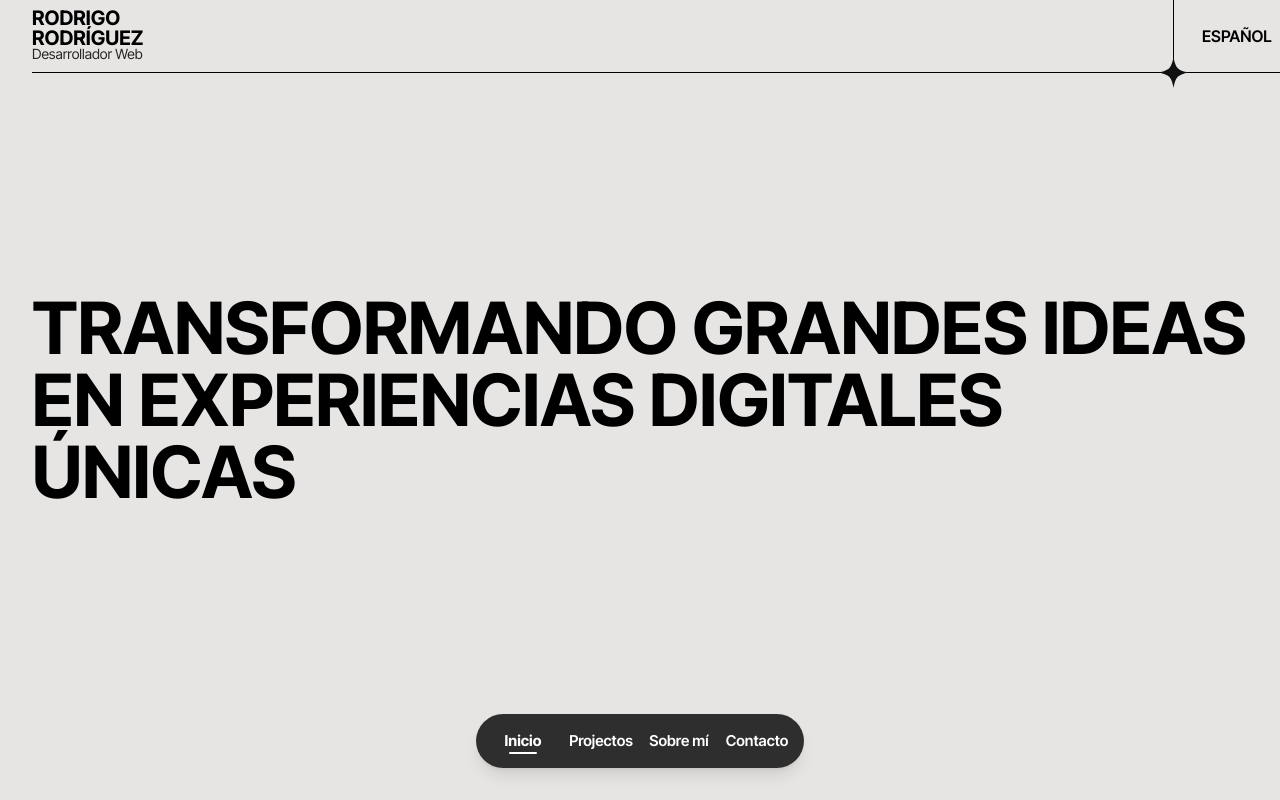
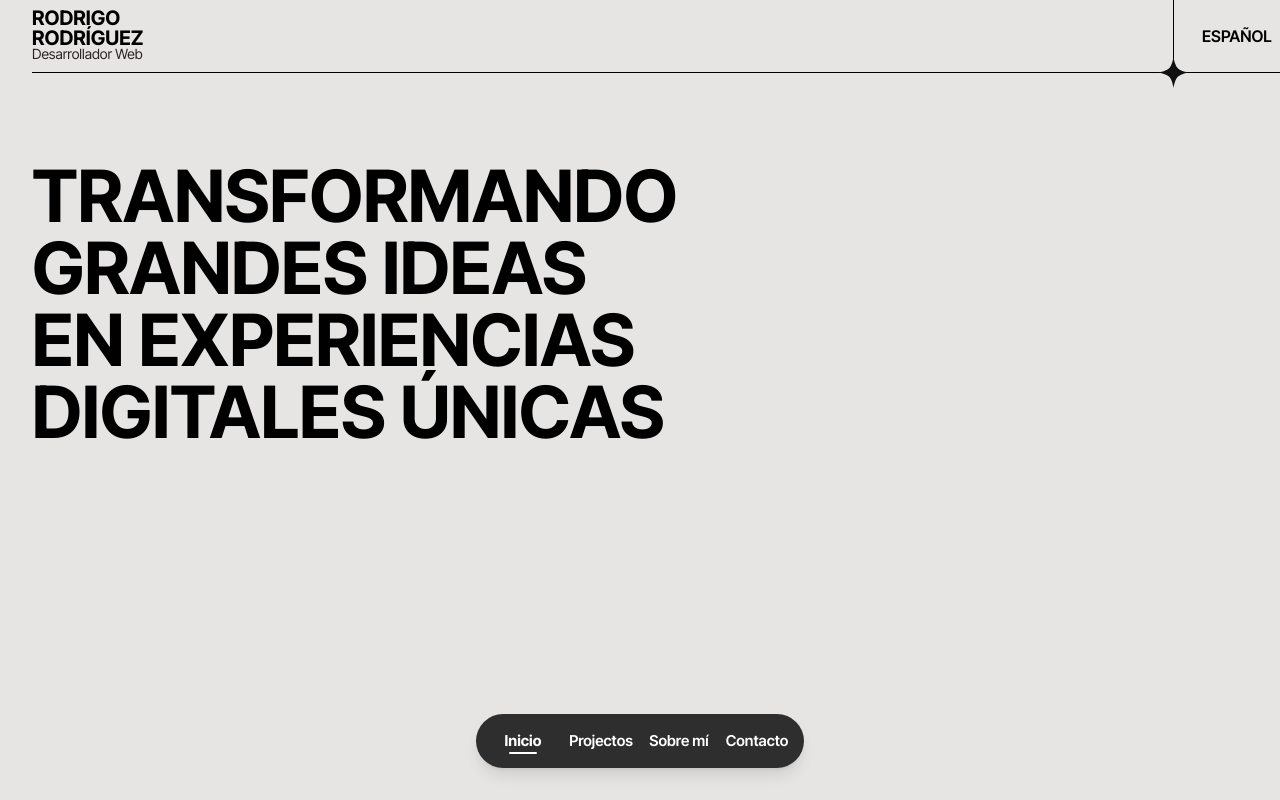
Before and after one commit to RdrBux/portfolio, a React (Create React App) app: page / in a window 1280 px wide. Built offline with nearby package versions, Linux system fonts and the light colour scheme; a web font is replaced by a local one.

Commit message:
Change main color

```diff
--- a/src/components/TransitionElement.jsx
+++ b/src/components/TransitionElement.jsx
@@ -15,7 +15,7 @@ export default function TransitionElement(props) {
           transformOrigin: 'bottom',
           transition: { ease: 'easeIn', duration: 0.5 },
         }}
-        className="fixed top-0 z-40 flex h-screen w-screen origin-top flex-col items-center justify-center overflow-hidden bg-purple-300 text-7xl text-stone-300"
+        className="fixed top-0 z-40 flex h-screen w-screen origin-top flex-col items-center justify-center overflow-hidden bg-emerald-900 text-7xl text-stone-300"
       ></motion.div>
     </motion.div>
   );
--- a/src/routes/about.jsx
+++ b/src/routes/about.jsx
@@ -56,7 +56,7 @@ export default function About() {
                   </p>
                   <p>
                     Técnico en Administración de Empresas con formación en
-                    gestion y control, marketing, contabilidad y finanzas.
+                    gestión y control, marketing, contabilidad y finanzas.
                   </p>
                   <p>
                     Apasionado por la creación de grandes experiencias
@@ -94,7 +94,7 @@ export default function About() {
               </div>
               <div className="grid items-start gap-6 text-lg lg:grid-cols-4 lg:gap-6">
                 <div className="flex flex-col gap-4 rounded-[2rem] bg-white p-10 shadow-lg lg:h-72">
-                  <div className="mt-1 h-fit w-fit rounded-lg bg-purple-900 p-3 text-white">
+                  <div className="mt-1 h-fit w-fit rounded-lg bg-emerald-900 p-3 text-white">
                     <svg
                       xmlns="http://www.w3.org/2000/svg"
                       fill="none"
@@ -121,7 +121,7 @@ export default function About() {
                   </div>
                 </div>
                 <div className="flex flex-col gap-4 rounded-[2rem] bg-white p-10 shadow-lg lg:h-72">
-                  <div className="mt-1 h-fit w-fit rounded-lg bg-purple-900 p-3 text-white">
+                  <div className="mt-1 h-fit w-fit rounded-lg bg-emerald-900 p-3 text-white">
                     <svg
                       xmlns="http://www.w3.org/2000/svg"
                       fill="none"
@@ -147,7 +147,7 @@ export default function About() {
                   </div>
                 </div>
                 <div className="flex flex-col gap-4 rounded-[2rem] bg-white p-10 shadow-lg lg:h-72">
-                  <div className="h-fit w-fit rounded-lg bg-purple-900 p-3 text-white">
+                  <div className="h-fit w-fit rounded-lg bg-emerald-900 p-3 text-white">
                     <svg
                       xmlns="http://www.w3.org/2000/svg"
                       fill="none"
@@ -171,7 +171,7 @@ export default function About() {
                   </div>
                 </div>
                 <div className="flex flex-col gap-4 rounded-[2rem] bg-white p-10 shadow-lg lg:h-72">
-                  <div className="h-fit w-fit rounded-lg bg-purple-900 p-3 text-white">
+                  <div className="h-fit w-fit rounded-lg bg-emerald-900 p-3 text-white">
                     <svg
                       xmlns="http://www.w3.org/2000/svg"
                       fill="none"
--- a/src/routes/contact.jsx
+++ b/src/routes/contact.jsx
@@ -142,7 +142,7 @@ export default function Contact() {
             <form
               ref={form}
               onSubmit={handleSubmit}
-              className="-mx-4 mb-28 flex w-full flex-col gap-4 rounded-[2rem] bg-white p-8 text-sm shadow-lg lg:text-base" /* lg:w-3/4 */
+              className="-mx-4 mb-28 flex w-full flex-col gap-4 rounded-[2rem] bg-white p-10 text-sm shadow-lg lg:text-base" /* lg:w-3/4 */
             >
               <h3 className="text-3xl font-bold">Enviar un mensaje</h3>
               <label className="flex flex-col font-medium text-stone-700">
@@ -177,7 +177,7 @@ export default function Contact() {
                   required
                 />
               </label>
-              <button className="mt-4 rounded-full bg-black py-4 px-12 text-base font-bold text-white">
+              <button className="mt-4 rounded-full bg-emerald-900 py-4 px-12 text-base font-bold text-white">
                 ENVIAR
               </button>
             </form>
--- a/src/routes/fullProject.jsx
+++ b/src/routes/fullProject.jsx
@@ -30,7 +30,7 @@ export default function FullProject() {
     <TransitionElement>
       <motion.div
         style={{ scaleX: scrollYProgress }}
-        className="fixed top-0 left-0 right-0 z-50 h-2 origin-left bg-purple-600"
+        className="fixed top-0 left-0 right-0 z-50 h-2 origin-left bg-emerald-600"
       ></motion.div>
       <div className="relative mt-16 w-full max-w-full rounded-t-2xl bg-white lg:rounded-t-[2rem]">
         <AnimatePresence>
--- a/src/routes/home.jsx
+++ b/src/routes/home.jsx
@@ -10,7 +10,7 @@ export default function Home() {
   return (
     <TransitionElement>
       <div className="h-screen w-full overflow-hidden">
-        <div className="absolute flex h-full flex-col items-center justify-center gap-4 font-cabinet text-[14vw] font-extrabold leading-[14vw]">
+        <div className="absolute flex h-full flex-col items-center justify-center gap-4 text-[14vw] font-extrabold leading-[14vw]">
           <motion.div className="flex w-screen items-end justify-center overflow-hidden">
             <motion.div
               initial={{ y: '100%' }}
@@ -44,7 +44,7 @@ export default function Home() {
             </motion.div>
           </motion.div>
         </div>
-        <div className="container relative flex h-full w-full items-center">
+        <div className="container relative flex h-full w-full flex-col">
           {/* <div className="container relative flex h-full flex-col justify-between gap-10 font-cabinet"> */}
           <motion.div
             initial={{ opacity: 0, y: -20 }}
@@ -84,11 +84,17 @@ export default function Home() {
                 y: { duration: 0.3 },
               },
             }}
-            className="lg:w-1/24 flex items-center text-4xl font-bold uppercase lg:text-7xl"
+            className="mt-40 flex text-4xl font-bold uppercase lg:text-7xl"
           >
             {/* <div className="lg:w-1/2"> */}
             {/* "lg:w-1/24 row-start-1 flex self-center text-4xl font-bold uppercase lg:text-7xl" */}
-            Transformando grandes ideas en experiencias digitales únicas
+            Transformando
+            <br />
+            grandes ideas
+            <br />
+            en experiencias
+            <br />
+            digitales únicas
             {/* </div> */}
             {/* <img className="h-96" src={imgFront} alt="" /> */}
           </motion.p>
```
